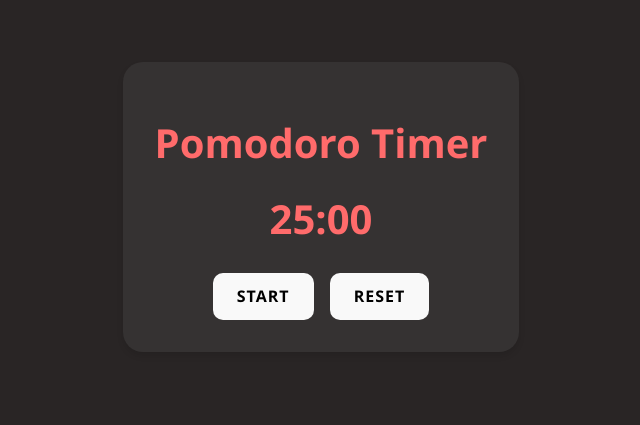
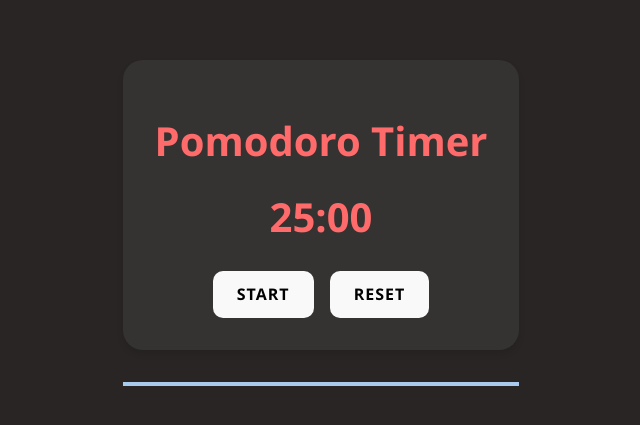
Before and after one commit to DDeluca06/React-Timer, a React (Vite) app: page / in a window 1280 px wide. Shown: the part 193-618 px from the top of the page, without its empty margins (319-959 px from the left). Built offline with nearby package versions, Linux system fonts and the light colour scheme.

Commit message:
Optimization, Progress Bar, etc

```diff
--- a/package.json
+++ b/package.json
@@ -10,6 +10,9 @@
     "preview": "vite preview"
   },
   "dependencies": {
+    "@emotion/react": "^11.14.0",
+    "@emotion/styled": "^11.14.0",
+    "@mui/material": "^6.4.6",
     "@tailwindcss/postcss": "^4.0.6",
     "@tailwindcss/vite": "^4.0.6",
     "react": "^19.0.0",
--- a/src/App.jsx
+++ b/src/App.jsx
@@ -1,72 +1,21 @@
-import { useState, useEffect, useCallback } from "react";
-import "./App.css";
-import Timer from "./components/timer/TimerDisplay";
-import TimerButtons from "./components/timer/TimerControls";
+import './App.css';
+import Timer from './components/timer/TimerDisplay';
+import TimerControls from './components/timer/TimerControls';
+import LinearDeterminate from './components/ui/Progress';
+import { TimerProvider } from './components/context/TimerContext.jsx';
 
 function App() {
-  // State for managing timer
-  const [timeLeft, setTimeLeft] = useState(1500); // 25 minutes in seconds
-  const [isRunning, setRunning] = useState(false);
-  const [isDebounced, setIsDebounced] = useState(false); // Debounce state, prevents multiple clicks
-  const [intervalId, setIntervalId] = useState(null);
-
-  // Start timer function
-  const startTimer = useCallback(() => {
-    if (!isRunning && timeLeft > 0) {
-      setRunning(true);
-      const newIntervalId = setInterval(() => {
-        setTimeLeft((prevTime) => prevTime - 1);
-      }, 1000);
-      setIntervalId(newIntervalId);
-      // When button is clicked, debounce, disable button
-      setIsDebounced(true);
-      setTimeout(() => {
-        setIsDebounced(false);
-      }, 1000);
-    }
-  }, [isRunning, timeLeft]);
-
-  // Stop timer function
-  const stopTimer = useCallback(() => {
-    setRunning(false);
-    if (intervalId) {
-      clearInterval(intervalId);
-      setIntervalId(null);
-    }
-    setIsDebounced(true);
-    setTimeout(() => {
-      setIsDebounced(false);
-    }, 1000);
-  }, [intervalId]);
-
-  // Reset timer function
-  const resetTimer = () => {
-    stopTimer();
-    setTimeLeft(1500);
-    setIsDebounced(true);
-    setTimeout(() => {
-      setIsDebounced(false);
-    }, 1000);
-  };
-
-  // Effect to handle timer completion
-  useEffect(() => {
-    if (timeLeft === 0) {
-      stopTimer();
-    }
-    return () => {
-      if (intervalId && timeLeft === 0) {
-        clearInterval(intervalId);
-      }
-    };
-  }, [timeLeft, intervalId, stopTimer]);
-
   return (
-    <div className="app">
-      <h1>Pomodoro Timer</h1>
-      <Timer timeLeft={timeLeft} />
-      <TimerButtons isRunning={isRunning} timeLeft={timeLeft} startTimer={startTimer} stopTimer={stopTimer} resetTimer={resetTimer} isDebounced={isDebounced} />
-    </div>
+    <TimerProvider>
+      <div className="app">
+        <h1>Pomodoro Timer</h1>
+        <Timer />
+        <TimerControls />
+      </div>
+      <div className="progress">
+        <LinearDeterminate />
+      </div>
+    </TimerProvider>
   );
 }
 
--- /dev/null
+++ b/src/components/context/TimerContext.jsx
@@ -0,0 +1,85 @@
+import React, { createContext, useState, useCallback, useEffect } from 'react';
+
+export const TimerContext = createContext();
+
+export const TimerProvider = ({ children }) => {
+  const [timeLeft, setTimeLeft] = useState(1500); // Default: 25 minutes in seconds
+  const [totalTime, setTotalTime] = useState(1500); // Default: 25 minutes in seconds
+  const [isRunning, setRunning] = useState(false);
+  const [isDebounced, setIsDebounced] = useState(false); // Debounce state, prevents multiple clicks
+  const [intervalId, setIntervalId] = useState(null);
+
+  // Start timer function
+  const startTimer = useCallback(() => {
+    if (!isRunning && timeLeft > 0) {
+      setRunning(true);
+      const newIntervalId = setInterval(() => {
+        setTimeLeft((prevTime) => prevTime - 1);
+      }, 1000);
+      setIntervalId(newIntervalId);
+      // When button is clicked, debounce, disable button
+      setIsDebounced(true);
+      setTimeout(() => {
+        setIsDebounced(false);
+      }, 1000);
+    }
+  }, [isRunning, timeLeft]);
+
+  // Stop timer function
+  const stopTimer = useCallback(() => {
+    setRunning(false);
+    if (intervalId) {
+      clearInterval(intervalId);
+      setIntervalId(null);
+    }
+    setIsDebounced(true);
+    setTimeout(() => {
+      setIsDebounced(false);
+    }, 1000);
+  }, [intervalId]);
+
+  // Reset timer function
+  const resetTimer = useCallback(() => {
+    stopTimer();
+    setTimeLeft(totalTime); // Reset to the current totalTime
+    setIsDebounced(true);
+    setTimeout(() => {
+      setIsDebounced(false);
+    }, 1000);
+  }, [stopTimer, totalTime]);
+
+  // Updates our totalTime state
+  const updateTotalTime = useCallback((newTotalTime) => {
+    setTotalTime(newTotalTime);
+    setTimeLeft(newTotalTime); // Reset timeLeft to the new totalTime
+  }, []);
+
+  // Effect to handle timer completion
+  useEffect(() => {
+    if (timeLeft === 0) {
+      stopTimer();
+    }
+    return () => {
+      if (intervalId && timeLeft === 0) {
+        clearInterval(intervalId);
+      }
+    };
+  }, [timeLeft, intervalId, stopTimer]);
+
+  return (
+    <TimerContext.Provider
+      value={{
+        timeLeft,
+        totalTime,
+        isRunning,
+        isDebounced,
+        startTimer,
+        stopTimer,
+        resetTimer,
+        updateTotalTime,
+      }}
+    >
+      {children}
+    </TimerContext.Provider>
+  );
+};
--- /dev/null
+++ b/src/components/hooks/useTimer.jsx
@@ -0,0 +1,10 @@
+import { useContext } from 'react';
+import { TimerContext } from '../context/TimerContext';
+
+export const useTimer = () => {
+  const context = useContext(TimerContext);
+  if (!context) {
+    throw new Error('useTimer must be used within a TimerProvider');
+  }
+  return context;
+};
--- a/src/components/timer/TimerControls.jsx
+++ b/src/components/timer/TimerControls.jsx
@@ -1,9 +1,8 @@
-import PropTypes from 'prop-types'; // Validate prop types in our component
 import Button from '../common/Button';
+import { useTimer } from '../hooks/useTimer';
 
-// Load our props into this function, return button to trigger each action
-const TimerButtons = ({ isRunning, startTimer, stopTimer, resetTimer, isDebounced }) => {
-
+const TimerControls = () => {
+  const { isRunning, isDebounced, startTimer, stopTimer, resetTimer } = useTimer();
 
   return (
     <div className="controls">
@@ -27,15 +26,4 @@ const TimerButtons = ({ isRunning, startTimer, stopTimer, resetTimer, isDebounce
   );
 };
 
-// Prop definitions, these are here to ensure that the props are passed in correctly
-// This is a good practice to ensure that the component is used correctly and we drop any unexpected datatypes.
-TimerButtons.propTypes = {
-  isRunning: PropTypes.bool.isRequired,
-  timeLeft: PropTypes.number.isRequired,
-  startTimer: PropTypes.func.isRequired,
-  stopTimer: PropTypes.func.isRequired,
-  resetTimer: PropTypes.func.isRequired,
-  isDebounced: PropTypes.bool.isRequired,
-};
-
-export default TimerButtons;
+export default TimerControls;
--- a/src/components/timer/TimerDisplay.jsx
+++ b/src/components/timer/TimerDisplay.jsx
@@ -1,12 +1,8 @@
-import PropTypes from 'prop-types';
+import { useTimer } from '../hooks/useTimer';
+import { formatTime } from '../utils/time';
 
-const Timer = ({ timeLeft }) => {
-  // Formatting the time for displaying seconds to minutes
-  const formatTime = (totalSeconds) => {
-    const minutes = Math.floor(totalSeconds / 60);
-    const seconds = totalSeconds % 60;
-    return `${minutes.toString().padStart(2, '0')}:${seconds.toString().padStart(2, '0')}`;
-  };
+const TimerDisplay = () => {
+  const { timeLeft } = useTimer();
 
   return (
     <div className="display">
@@ -15,10 +11,4 @@ const Timer = ({ timeLeft }) => {
   );
 };
 
-// Prop definitions, these are here to ensure that the props are passed in correctly
-// This is a good practice to ensure that the component is used correctly and we drop any unexpected datatypes.
-Timer.propTypes = {
-  timeLeft: PropTypes.number.isRequired,
-};
-
-export default Timer;
+export default TimerDisplay;
--- /dev/null
+++ b/src/components/ui/Progress.jsx
@@ -0,0 +1,18 @@
+import Box from '@mui/material/Box';
+import LinearProgress from '@mui/material/LinearProgress';
+import { useTimer } from '../hooks/useTimer';
+
+function LinearDeterminate() {
+  const { timeLeft, totalTime } = useTimer();
+
+  // Calculate progress based on timeLeft and totalTime
+  const progress = ((totalTime - timeLeft) / totalTime) * 100;
+
+  return (
+    <Box sx={{ width: '100%' }}>
+      <LinearProgress variant="determinate" value={progress} />
+    </Box>
+  );
+}
+
+export default LinearDeterminate;
--- /dev/null
+++ b/src/components/utils/Time.jsx
@@ -0,0 +1,7 @@
+export const formatTime = (totalSeconds) => {
+    // Calculate minutes and seconds from total seconds
+    const minutes = Math.floor(totalSeconds / 60);
+    const seconds = totalSeconds % 60;
+    // Return formatted time
+    return `${minutes.toString().padStart(2, '0')}:${seconds.toString().padStart(2, '0')}`;
+  };
```
Also changed, not shown: 2 other files (tests, documents, lock files or other folders). Lines whose indentation alone changed are shown as unchanged.
